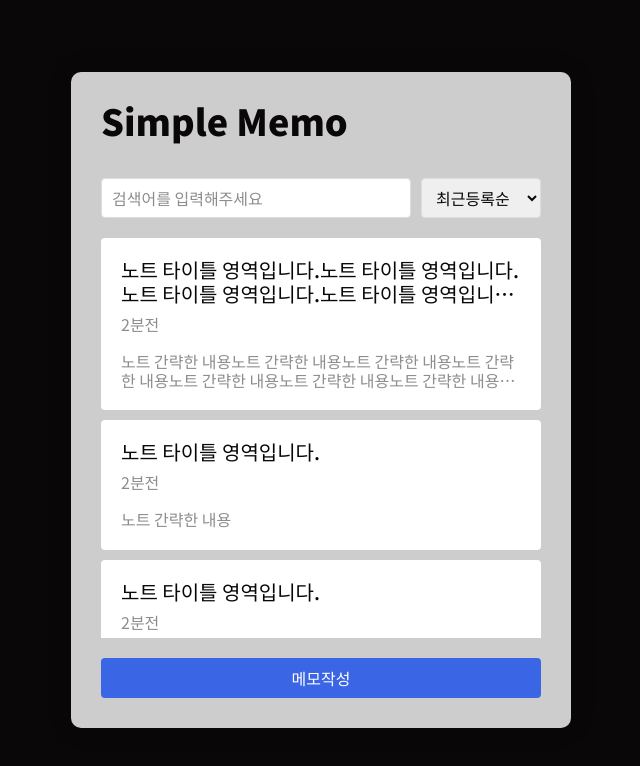
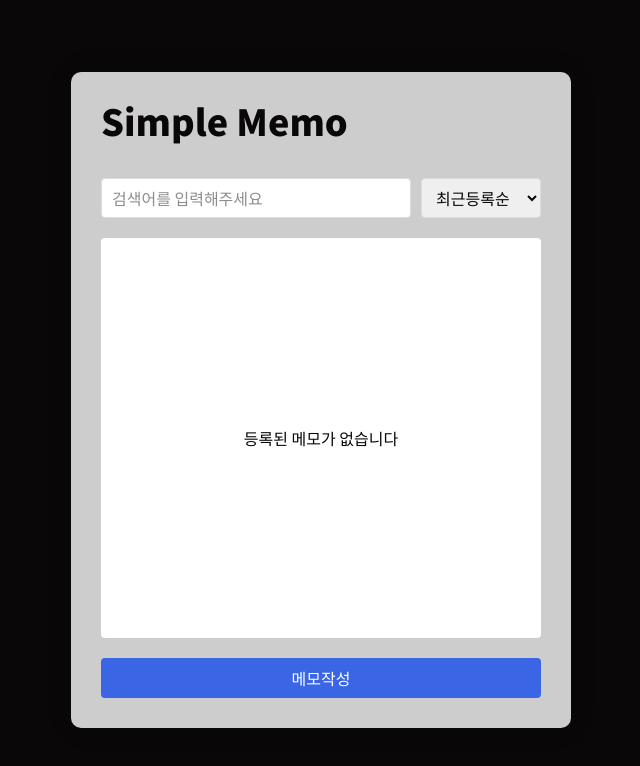
Before and after one commit to JangHyunjeong/simple-memo, a React (Create React App) app: page / in a window 1280 px wide. Shown: the top 766 px of the page, without its empty margins (319-959 px from the left). Built offline with nearby package versions, Linux system fonts and the light colour scheme.

Commit message:
🔨 List에 memoList 데이터 바인딩

```diff
--- a/src/components/List.js
+++ b/src/components/List.js
@@ -1,4 +1,5 @@
 import styled from "styled-components";
+import { useState } from "react";
 import FontSize from "../styles/FontSize";
 import Colors from "../styles/Colors";
 import { Ellipsis } from "../styles/Ellipsis";
@@ -45,48 +46,27 @@ const Card = styled.li`
 `;
 
 export const List = function () {
+  let [memoList] = useState(JSON.parse(localStorage.getItem("memoList")));
+
   return (
     <ListLayout>
       <h2 className="visually-hidden">메모 리스트</h2>
       <CardList>
-        {/* NOTE :: 1. 등록된 메모 없을때
-        <Empty>
-          <p>등록된 메모가 없습니다</p>
-        </Empty> */}
-
-        {/* NOTE :: 2. 등록된 메모 있을때*/}
-        <Card>
-          <h3>
-            노트 타이틀 영역입니다.노트 타이틀 영역입니다.노트 타이틀
-            영역입니다.노트 타이틀 영역입니다.노트 타이틀 영역입니다.
-          </h3>
-          <time>2분전</time>
-          <p>
-            노트 간략한 내용노트 간략한 내용노트 간략한 내용노트 간략한 내용노트
-            간략한 내용노트 간략한 내용노트 간략한 내용노트 간략한 내용노트
-            간략한 내용
-          </p>
-        </Card>
-        <Card>
-          <h3>노트 타이틀 영역입니다.</h3>
-          <time>2분전</time>
-          <p>노트 간략한 내용</p>
-        </Card>
-        <Card>
-          <h3>노트 타이틀 영역입니다.</h3>
-          <time>2분전</time>
-          <p>노트 간략한 내용</p>
-        </Card>
-        <Card>
-          <h3>노트 타이틀 영역입니다.</h3>
-          <time>2분전</time>
-          <p>노트 간략한 내용</p>
-        </Card>
-        <Card>
-          <h3>노트 타이틀 영역입니다.</h3>
-          <time>2분전</time>
-          <p>노트 간략한 내용</p>
-        </Card>
+        {memoList == null ? (
+          <Empty>
+            <p>등록된 메모가 없습니다</p>
+          </Empty>
+        ) : (
+          memoList.map((item) => {
+            return (
+              <Card key={item.id}>
+                <h3>{item.title}</h3>
+                <time>{item.dateTime}</time>
+                <p>{item.content}</p>
+              </Card>
+            );
+          })
+        )}
       </CardList>
     </ListLayout>
   );
```
